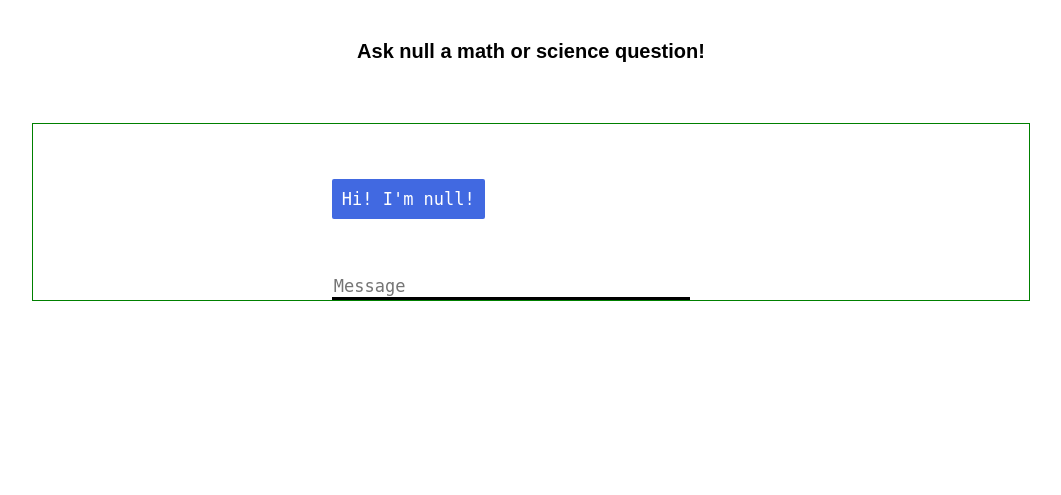
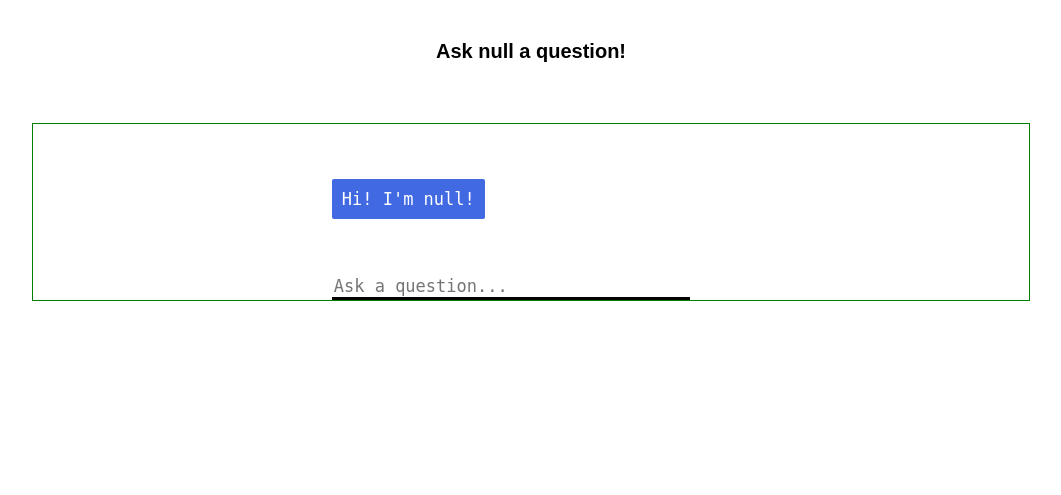
Before and after one commit to diya-ganesh/EdVenture-Bot, a Flask app: page /chatbot in a window 1280 px wide. Shown: the top 495 px of the page, without its empty margins (109-1170 px from the left). Run offline with Flask 3, Linux system fonts and the light colour scheme; some libraries are stand-ins or nearby versions.

Commit message:
changed text

```diff
--- a/app.py
+++ b/app.py
@@ -1,7 +1,7 @@
 from flask import Flask, render_template, request
 import openai
 
-openai.api_key = "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"
+openai.api_key = "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"
 app = Flask(__name__)
 def get_completion(prompt, character, model="gpt-3.5-turbo"):
 
@@ -11,7 +11,7 @@
                          I have no previous knowledge in this topic. If you are asked a math question,
                          be very careful about arithmetic, and don’t give final answers but rather
                          walk me through the steps and explain the concepts.
-                         Remember to answer like you are {character}'''}]
+                         Remember to answer like you are {character} and your goal is to teach me!'''}]
     response = openai.ChatCompletion.create(
         model=model,
         messages=messages,
--- a/templates/home-page.html
+++ b/templates/home-page.html
@@ -37,8 +37,8 @@
         <a href="/chatbot?character=Goofy" style="margin: 30px 30px 30px 30px;"> <img src="https://lumiere-a.akamaihd.net/v1/images/ct_mickeymouseandfriends_goofy_ddt-16970_5d1d64dc.jpeg"
             alt="Goofy" style="width:200px;height:200px;" style="position:fixed; top:20px; left:30px;"></a>
 
-        <a href="/chatbot?character=Spongebob" style="margin: 30px 30px 30px 30px;"> <img src="https://encrypted-tbn0.gstatic.com/images?q=tbn:ANd9GcSwfTqcop3BOzlzMuu1rbDrsg2eIJO6VmYrXw&usqp=CAU"
-            alt="Spongebob" style="width:200px;height:200px;" style="position:fixed; top:20px; left:30px;"></a>
+        <a href="/chatbot?character=SpongeBob" style="margin: 30px 30px 30px 30px;"> <img src="https://encrypted-tbn0.gstatic.com/images?q=tbn:ANd9GcSwfTqcop3BOzlzMuu1rbDrsg2eIJO6VmYrXw&usqp=CAU"
+            alt="SpongeBob" style="width:200px;height:200px;" style="position:fixed; top:20px; left:30px;"></a>
     </div>
 
 
--- a/templates/index.html
+++ b/templates/index.html
@@ -85,7 +85,7 @@
                     </p>
                 </div>
                 <div id="userInput">
-                    <input id="textInput" type="text" name="msg" placeholder="Message" />
+                    <input id="textInput" type="text" name="msg" placeholder="Ask a question..." />
                 </div>
             </div>
             <script>
@@ -93,7 +93,7 @@
                 const character = urlParams.get('character');
                 $("#title").append(character);
                 $("#header1").append(character);
-                $("#header4").append(`Ask ${character} a math or science question!`)
+                $("#header4").append(`Ask ${character} a question!`)
                 $("#botText").append(`Hi! I'm ${character}!`)
                 function getBotResponse() {
                     var rawText = $("#textInput").val();
```
Also changed, not shown: static/stylesChat.css (line endings or trailing spaces).
